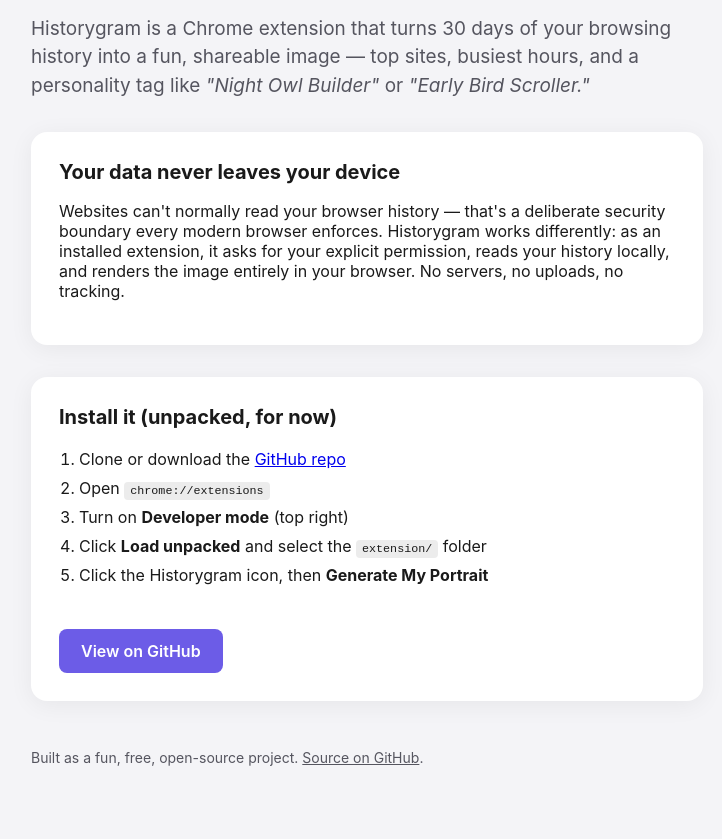
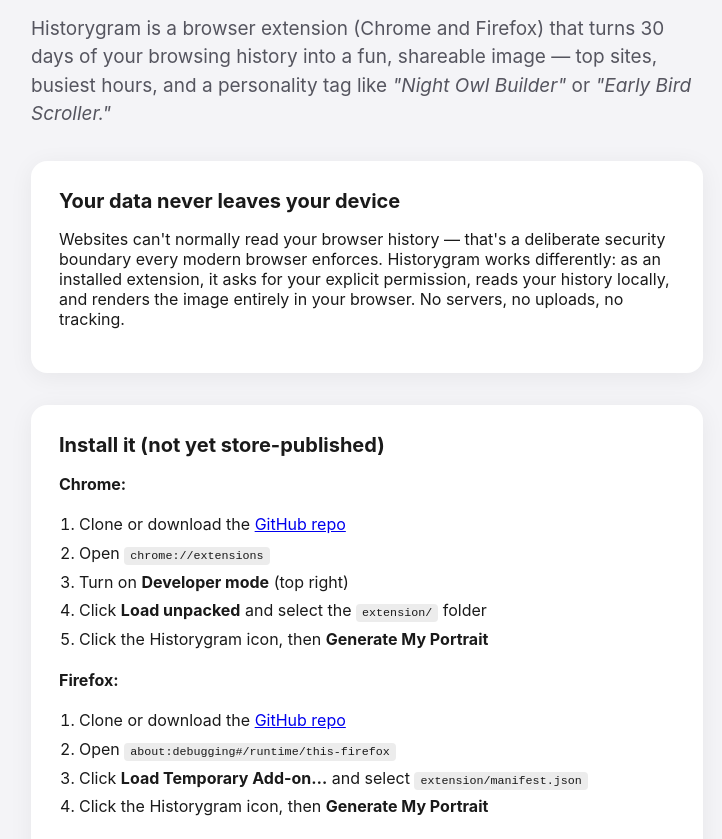
Before and after one commit to badamfox-bot/historygram, a browser extension: page docs/index.html in a window 1280 px wide. Shown: the part 193-1032 px from the top of the page, without its empty margins (273-995 px from the left). Drawn offline with Linux system fonts and the light colour scheme.

Commit message:
Add Firefox support via WebExtension api-shim and browser_specific_settings

```diff
--- a/docs/index.html
+++ b/docs/index.html
@@ -95,7 +95,7 @@
     <div class="eyebrow">Free · Open Source · Runs Locally</div>
     <h1>See your browsing history as a portrait.</h1>
     <p class="lead">
-      Historygram is a Chrome extension that turns 30 days of your browsing
+      Historygram is a browser extension (Chrome and Firefox) that turns 30 days of your browsing
       history into a fun, shareable image — top sites, busiest hours, and a
       personality tag like <em>"Night Owl Builder"</em> or
       <em>"Early Bird Scroller."</em>
@@ -113,12 +113,20 @@
     </div>
 
     <div class="card">
-      <h2>Install it (unpacked, for now)</h2>
+      <h2>Install it (not yet store-published)</h2>
+      <p><strong>Chrome:</strong></p>
       <ol>
         <li>Clone or download the <a href="https://github.com/badamfox-bot/historygram">GitHub repo</a></li>
         <li>Open <code>chrome://extensions</code></li>
         <li>Turn on <strong>Developer mode</strong> (top right)</li>
         <li>Click <strong>Load unpacked</strong> and select the <code>extension/</code> folder</li>
+        <li>Click the Historygram icon, then <strong>Generate My Portrait</strong></li>
+      </ol>
+      <p><strong>Firefox:</strong></p>
+      <ol>
+        <li>Clone or download the <a href="https://github.com/badamfox-bot/historygram">GitHub repo</a></li>
+        <li>Open <code>about:debugging#/runtime/this-firefox</code></li>
+        <li>Click <strong>Load Temporary Add-on…</strong> and select <code>extension/manifest.json</code></li>
         <li>Click the Historygram icon, then <strong>Generate My Portrait</strong></li>
       </ol>
       <a class="button" href="https://github.com/badamfox-bot/historygram">View on GitHub</a>
--- /dev/null
+++ b/extension/api-shim.js
@@ -0,0 +1,3 @@
+// Firefox exposes the promise-based `browser` namespace natively.
+// Chrome's `chrome` namespace also returns promises (MV3) when no callback is passed.
+const api = typeof browser !== "undefined" ? browser : chrome;
--- a/extension/popup.js
+++ b/extension/popup.js
@@ -1,3 +1,3 @@
 document.getElementById("generate").addEventListener("click", () => {
-  chrome.tabs.create({ url: chrome.runtime.getURL("portrait.html") });
+  api.tabs.create({ url: api.runtime.getURL("portrait.html") });
 });
--- a/extension/portrait.js
+++ b/extension/portrait.js
@@ -22,7 +22,7 @@
 
 async function buildPortrait() {
   const startTime = Date.now() - DAYS_BACK * 24 * 60 * 60 * 1000;
-  const results = await chrome.history.search({
+  const results = await api.history.search({
     text: "",
     startTime,
     maxResults: MAX_RESULTS,
```
Also changed, not shown: extension/popup.html (+1 -0 lines), extension/portrait.html (+1 -0 lines), extension/manifest.json, 1 other file.
